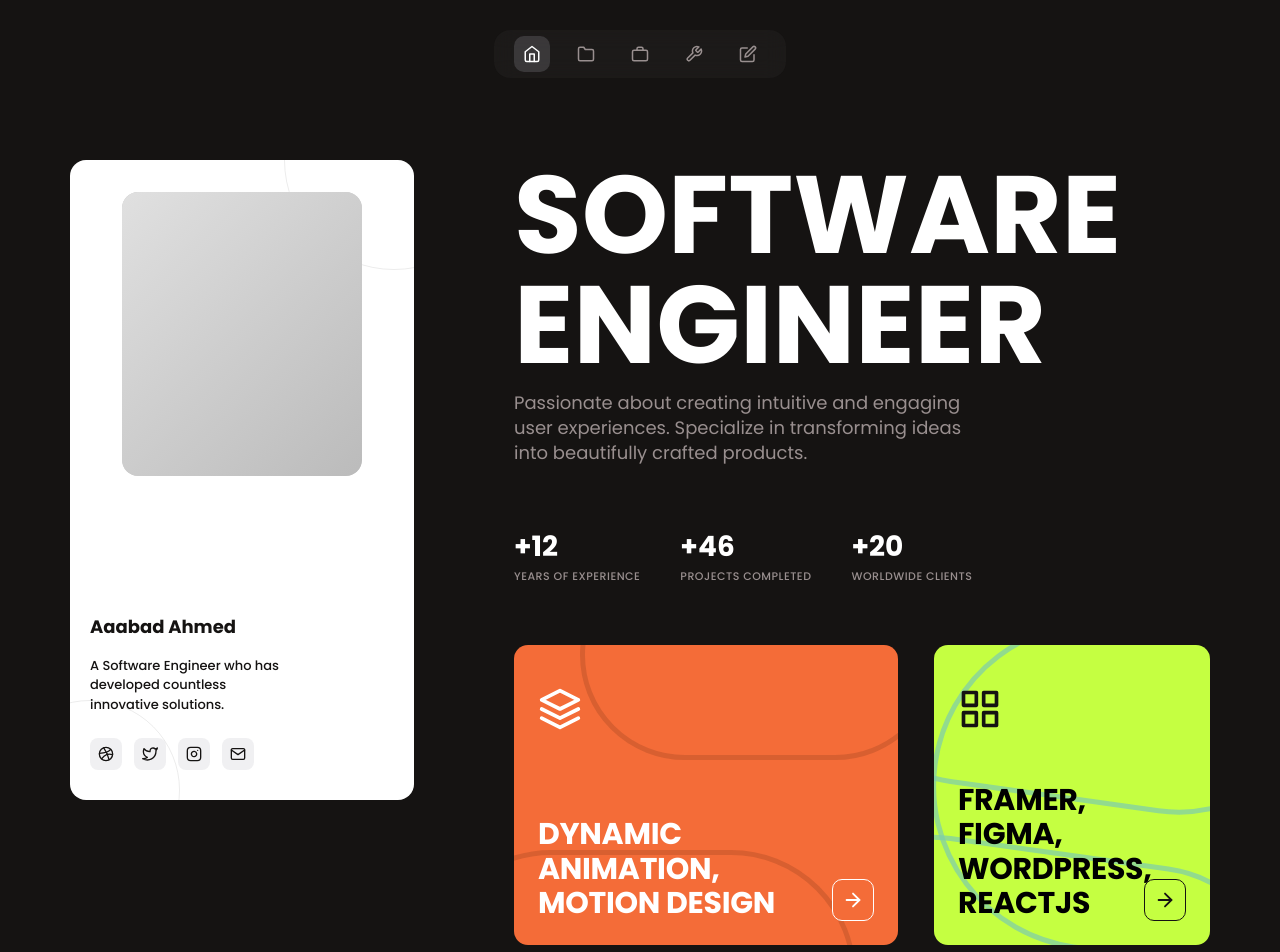
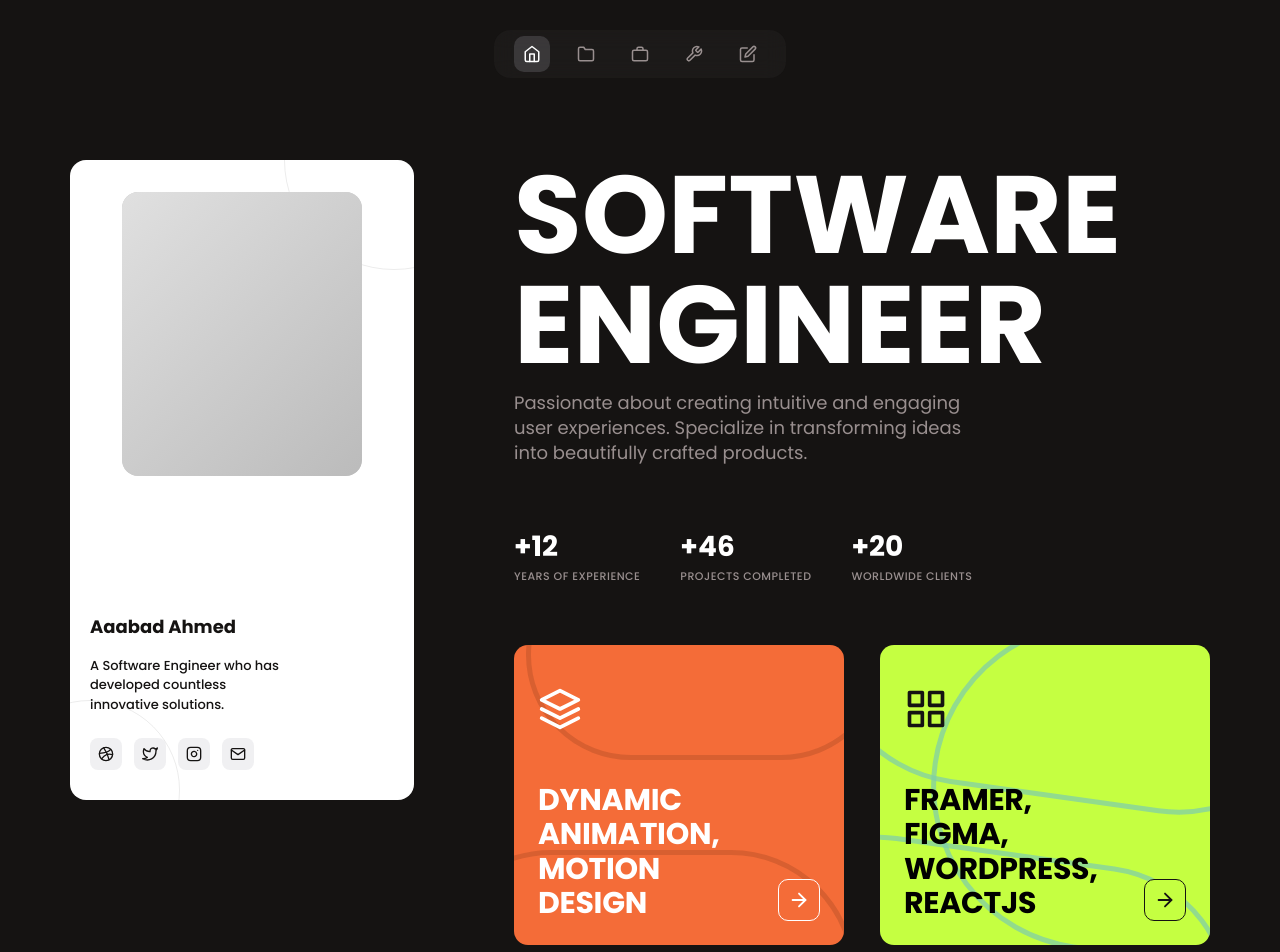
Before and after one commit to Jainilpatel15/Jainil-s-portfolio, a React (Vite) app: page / in a window 1280 px wide. Shown: the top 952 px of the page. Built offline with nearby package versions, Linux system fonts and the light colour scheme.

Commit message:
Fixed card layout, equalized width, and improved arrow alignment

```diff
--- a/src/pages/Home.css
+++ b/src/pages/Home.css
@@ -64,6 +64,9 @@
   flex-direction: column;
   gap: 26px;
   position: relative;
+  flex: 1 1 0;
+  min-width: 0;
+  height: 100%;
   transition: transform 0.22s ease, box-shadow 0.22s ease;
 }
 
@@ -74,13 +77,10 @@
 
 .hero-card--orange {
   background: var(--orange);
-  width: 384px;
-  flex-shrink: 0;
 }
 
 .hero-card--green {
   background: var(--green);
-  flex: 1;
   color: var(--black);
 }
 
@@ -242,8 +242,10 @@
     min-height: 0;
   }
 
-  .hero-card--orange {
+  .hero-card {
     width: 100%;
+    height: auto;
+    flex: 0 0 auto;
   }
 
   .hero-cards {
```
